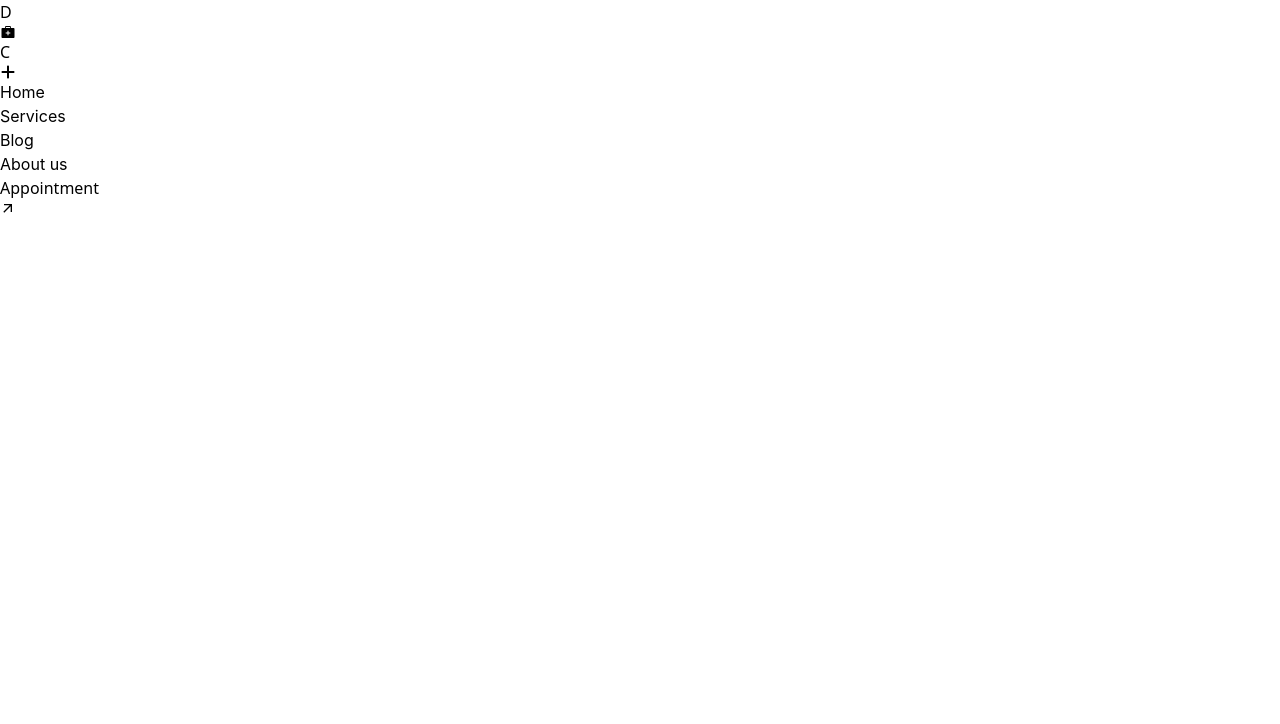
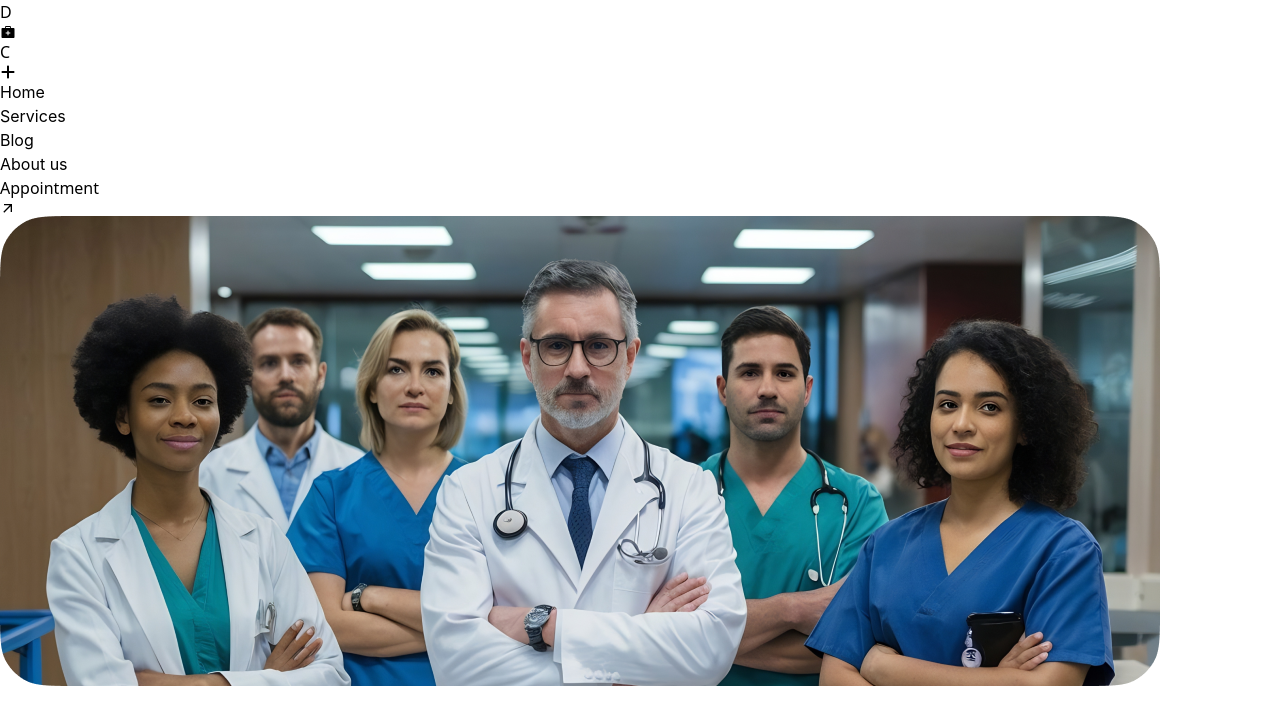
Before and after one commit to taiatulislam/codelabs-digital, a React (Vite) app: page / in a window 1280 px wide. Shown: the top 724 px of the page. Built offline with nearby package versions, Linux system fonts and the light colour scheme.

Commit message:
banner section partially completed

```diff
--- a/src/App.jsx
+++ b/src/App.jsx
@@ -1,9 +1,11 @@
+import Banner from "./components/Banner/Banner";
 import Navbar from "./components/Navbar/Navbar";
 
 function App() {
   return (
     <div className="">
       <Navbar></Navbar>
+      <Banner></Banner>
     </div>
   );
 }
--- /dev/null
+++ b/src/components/Banner/Banner.jsx
@@ -0,0 +1,13 @@
+import banner from "../../assets/banner.png";
+
+const Banner = () => {
+  return (
+    <div className="max-w-7xl mx-auto">
+      <div className="bg-gradient-to-br from-[#00c19e2a] to-[#02004378] z-10 rounded-[55px]">
+        <img src={banner} alt="banner" className="w-full relative -z-10" />
+      </div>
+    </div>
+  );
+};
+
+export default Banner;
--- a/src/components/Navbar/Navbar.jsx
+++ b/src/components/Navbar/Navbar.jsx
@@ -14,7 +14,7 @@ const Navbar = () => {
             D
             <IoIosMedkit className="bg-[#FFC637] p-1 text-[30px] rounded-full inline-block mb-2" />
             C
-            <FaPlus className="p-2 font-extrabold text-[40px] rounded-full inline-block mb-2 -ml-2" />
+            <FaPlus className="p-3 font-black text-[40px] rounded-full inline-block mb-2 -ml-2" />
           </h1>
 
           {/* NavLinks */}
```
Also changed, not shown: src/assets/banner.png (added).
